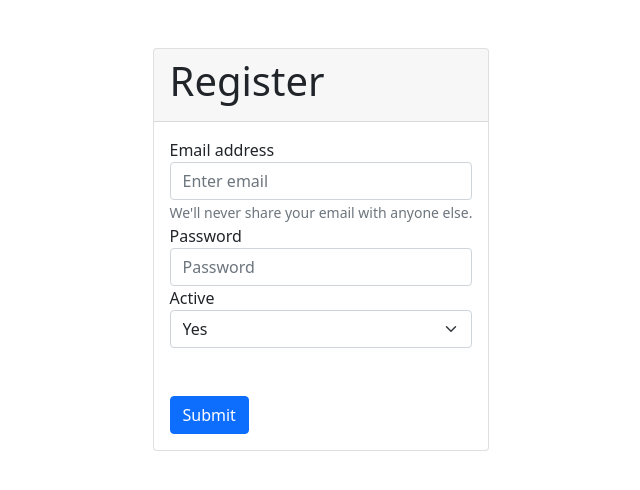
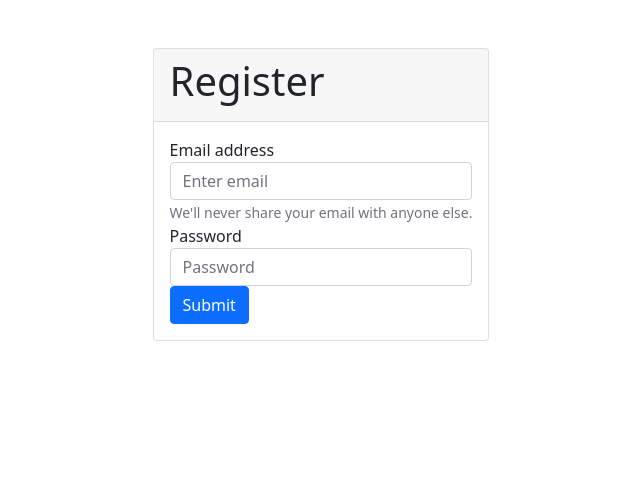
Before and after one commit to hyvercode/reactjs-day2-crud, a React (Create React App) app: page /register in a window 1280 px wide. Shown: the top 490 px of the page, without its empty margins (319-959 px from the left). Built offline with nearby package versions, Linux system fonts and the light colour scheme.

Commit message:
refactoring bank

```diff
--- a/src/api/index.js
+++ b/src/api/index.js
@@ -1,5 +1,4 @@
 import axios from "axios";
-import {getToken} from "../helpers/Common";
 
 export default axios.create({
     baseURL: "https://rmsv1.herokuapp.com/rms-service",
--- a/src/component/Bank/Create.js
+++ b/src/component/Bank/Create.js
@@ -1,7 +1,7 @@
 import React, {useEffect, useState} from "react";
 import {NavLink, useNavigate} from "react-router-dom";
 import Api from "../../api";
-import {getToken, windowReload} from "../../helpers/Common";
+import {getToken} from "../../helpers/Common";
 
 function BankCreate() {
     let navigate = useNavigate();
--- a/src/pages/Register.js
+++ b/src/pages/Register.js
@@ -6,7 +6,7 @@ import {useNavigate} from 'react-router-dom';
 function Register(props) {
     const [email,setEmail] = useState('')
     const [password,setPassword]=useState('')
-    const [active,setActive]=useState('')
+    const active ='Y';
     const employeeId = 1;
     const outletId=1;
     const [isLoading, setIsLoading] = useState(false);
@@ -48,13 +48,6 @@ function Register(props) {
                             <label htmlFor="exampleInputPassword1">Password</label>
                             <input type="password" className="form-control" value={password} onChange={(e)=>setPassword(e.target.value)} placeholder="Password"/>
                         </div>
-                        <div className="form-group mb-5">
-                            <label htmlFor="exampleFormControlSelect1">Active</label>
-                            <select className="form-select" value={active} onChange={(e)=>setActive(e.target.value)}>
-                                <option value="Y">Yes</option>
-                                <option value="N">No</option>
-                            </select>
-                        </div>
                         {
                             isLoading?<i className="text-danger">Loading...</i>:<button type="submit" className="btn btn-primary">Submit</button>
                         }
```
